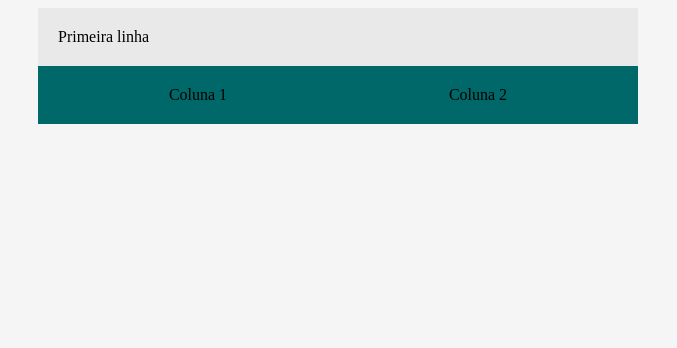
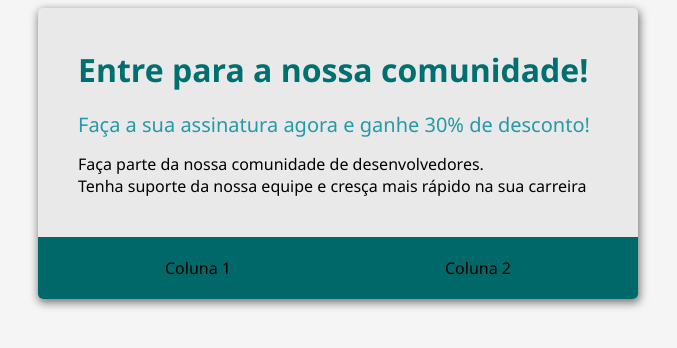
Before and after one commit to gustavoogarrido/bootcampsite, a plain HTML site: page index.html in a window 1280 px wide. Shown: the whole page, without its empty margins (302-979 px from the left). Drawn offline with Linux system fonts and the light colour scheme.

Commit message:
closes #3 - Creating header

```diff
--- a/index.html
+++ b/index.html
@@ -8,14 +8,18 @@
     <style>
         body{
             background-color: #F5F5F5;
+            font-family: 'Segoe UI', Tahoma, Geneva, Verdana, sans-serif;
         }
         .container{
             background-color: #E9E9E9;
             margin: auto;
             width: 600px;
+            box-shadow: 1px 3px 8px 1px rgba(0, 0, 0, 0.5);
+            border-radius: 5px;
+            overflow: hidden;
         }
         .header{
-            padding: 20px;
+            padding: 40px;
         }
         .flex-container{
             display: flex;
@@ -23,13 +27,34 @@
             justify-content: space-around;
             padding: 20px;
         }
+        .header-title{
+            color: #006F6F;
+            font-size: 32px;
+            font-weight: 700;
+            margin-bottom: 20px;
+        }
+        .header-subtitle{
+            color: #2699A7;
+            font-size: 20px;
+            font-weight: 500;
+            margin-bottom: 15px;
+        }
     </style>
 
 </head>
 <body>
     <div class = "container">
         <div class = "header">
-            Primeira linha
+            <div class="header-title">
+                Entre para a nossa comunidade!
+            </div>
+            <div class="header-subtitle">
+                Faça a sua assinatura agora e ganhe 30% de desconto!
+            </div>
+            <div>
+                Faça parte da nossa comunidade de desenvolvedores.<br>
+                Tenha suporte da nossa equipe e cresça mais rápido na sua carreira
+            </div>
         </div>
         <div class = "flex-container">
             <div>
```
